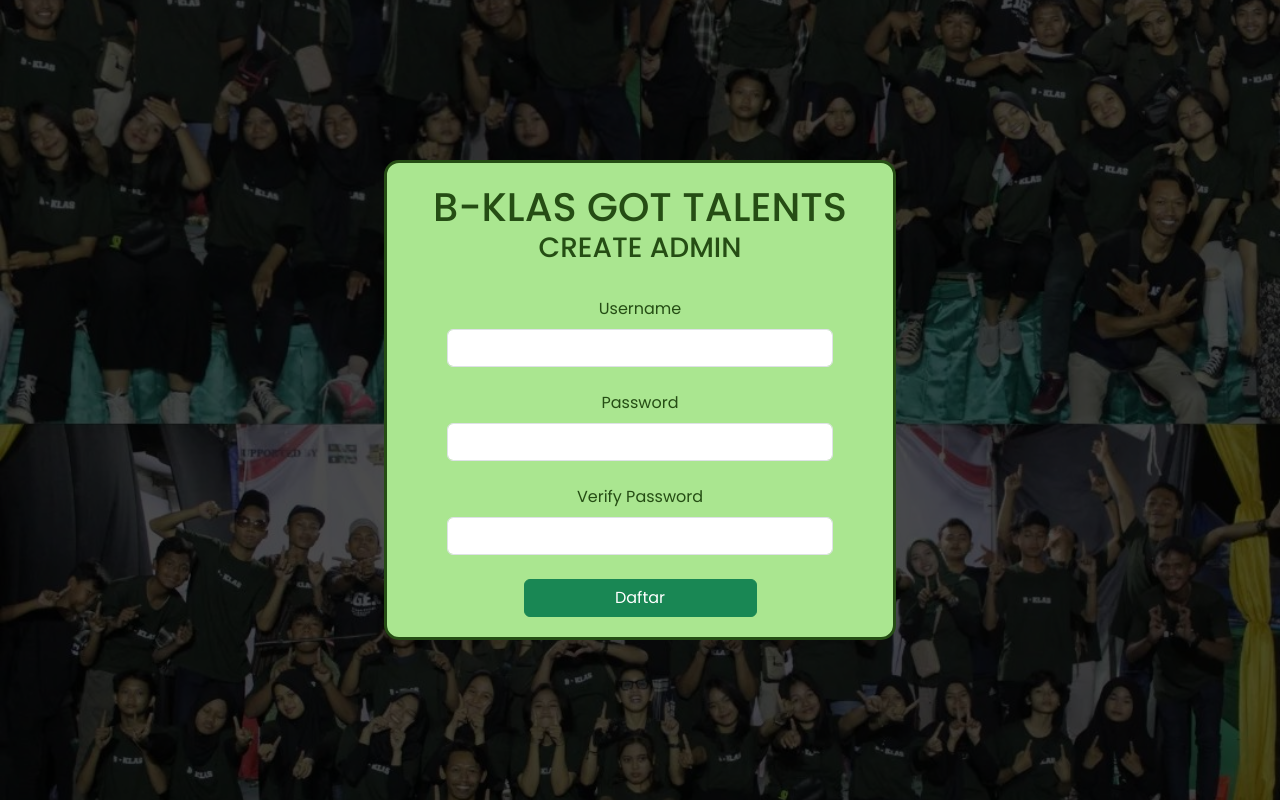
After one commit to aliefadam/b-klas-voting, a PHP site: page /admin/reginit.php in a window 1280 px wide. The commit adds this page. Run offline with PHP 8.4, Linux system fonts and the light colour scheme; some libraries are stand-ins or nearby versions.

Commit message:
creating admin reginit

```diff
--- /dev/null
+++ b/admin/reginit.php
@@ -0,0 +1,66 @@
+<!DOCTYPE html>
+<?php include('../functions/index.php') ?>
+<html lang="en">
+
+<head>
+    <meta charset="utf-8">
+    <meta name="viewport" content="width=device-width, initial-scale=1">
+    <title>B-KLAS GOT TALENTS | PENAMPILAN</title>
+    <link href="https://cdn.jsdelivr.net/npm/bootstrap@5.3.1/dist/css/bootstrap.min.css" rel="stylesheet"
+        integrity="sha384-4bw+/aepP/YC94hEpVNVgiZdgIC5+VKNBQNGCHeKRQN+PtmoHDEXuppvnDJzQIu9" crossorigin="anonymous">
+
+    <!-- css -->
+    <link rel="stylesheet" href="../css/admin-login.css">
+
+    <!-- icons -->
+    <link rel="stylesheet" href="https://cdn.jsdelivr.net/npm/bootstrap-icons@1.10.2/font/bootstrap-icons.css">
+
+    <!-- fonts -->
+    <link rel="preconnect" href="https://fonts.googleapis.com">
+    <link rel="preconnect" href="https://fonts.gstatic.com" crossorigin>
+    <link
+        href="https://fonts.googleapis.com/css2?family=Poppins:ital,wght@0,100;0,200;0,300;0,400;0,500;0,600;0,700;0,800;0,900;1,100;1,200;1,300;1,400;1,500;1,600;1,700;1,800;1,900&display=swap"
+        rel="stylesheet">
+
+    <!-- animate -->
+    <link rel="stylesheet" href="https://cdnjs.cloudflare.com/ajax/libs/animate.css/4.1.1/animate.min.css" />
+
+    <!-- sweet alert -->
+    <script src="https://cdn.jsdelivr.net/npm/sweetalert2@11"></script>
+</head>
+
+<body>
+    <div class="container kotak">
+        <h1>B-KLAS GOT TALENTS</h1>
+        <h3>CREATE ADMIN</h3>
+        <form action="" method="POST">
+            <div class="mt-4 item">
+                <label for="username" class="form-label">Username</label>
+                <?php
+                    echo '<input type="text" name="username" id="username" class="form-control" value="' . (isset($_POST["create-admin"])?$_POST["username"]:"") . '">'
+                ?>
+            </div>
+            <div class="mt-4 item">
+                <label for="password" class="form-label">Password</label>
+                <?php
+                    echo '<input type="password" name="password" id="password" class="form-control" value="' . (isset($_POST["create-admin"])?$_POST["password"]:"") . '">'
+                ?>
+
+            </div>
+            <div class="mt-4 item">
+                <label for="verifyPassword" class="form-label">Verify Password</label>
+                <?php
+                    echo '<input type="password" name="verifyPassword" id="verifyPassword" class="form-control" value="' . (isset($_POST["create-admin"])?$_POST["verifyPassword"]:"") . '">'
+                ?>
+            </div>
+            <?php
+                echo (isset($_POST["create-admin"])? '<p class="text-danger text-center">password tidak cocok</p>':"")
+            ?>
+            <div class="mt-4 item">
+                <button class="btn btn-masuk btn-success" name="create-admin">Daftar</button>
+            </div>
+        </form>
+    </div>
+</body>
+
+</html>
--- a/functions/index.php
+++ b/functions/index.php
@@ -2,8 +2,8 @@
 
 session_start();
 
-// $koneksi = new mysqli("localhost", "root", "", "b-klas-voting");
-$koneksi = new mysqli("sql300.infinityfree.com", "if0_34893989", "NKZNR1q2xH", "if0_34893989_b_klas");
+$koneksi = new mysqli("localhost", "root", "", "b-klas-voting");
+//$koneksi = new mysqli("sql300.infinityfree.com", "if0_34893989", "NKZNR1q2xH", "if0_34893989_b_klas");
 
 function tambahPeserta($data, $data_gambar)
 {
@@ -567,6 +567,14 @@ if (isset($_GET['id-peserta'])) {
     beriUlasan($namaUser, $idPeserta, $skor, $komentar);
 }
 
+if (isset($_POST['create-admin'])){
+    if ($_POST["password"] === $_POST["verifyPassword"]){
+        registerUser($_POST["username"], $_POST["password"]);
+        $_POST = array();
+    }
+
+}
+
 if (isset($_POST['login-admin'])) {
     login($_POST);
 }
```
Also changed, not shown: b-klas-voting.sql (deleted, +0 -135 lines), 1 other file.
